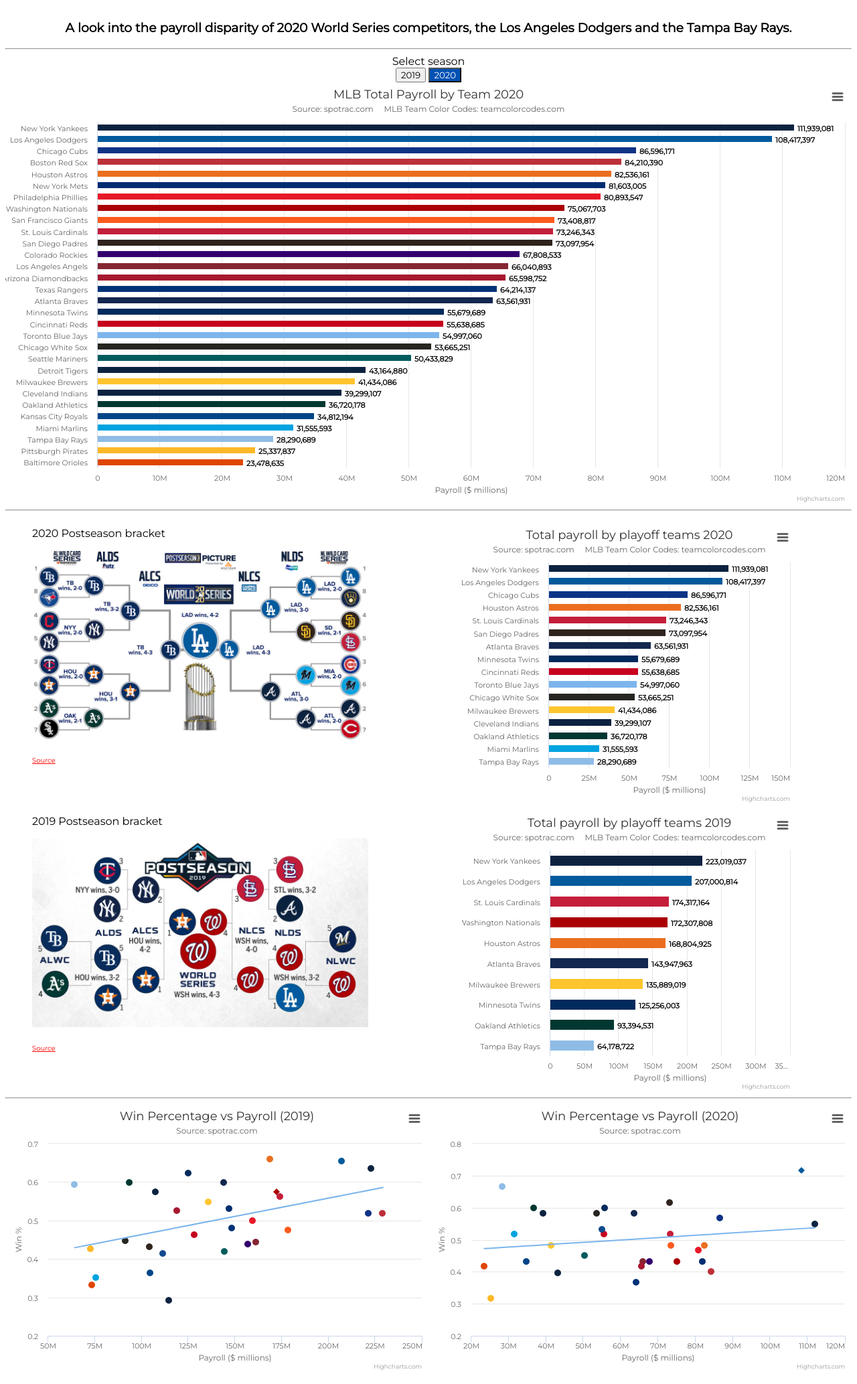
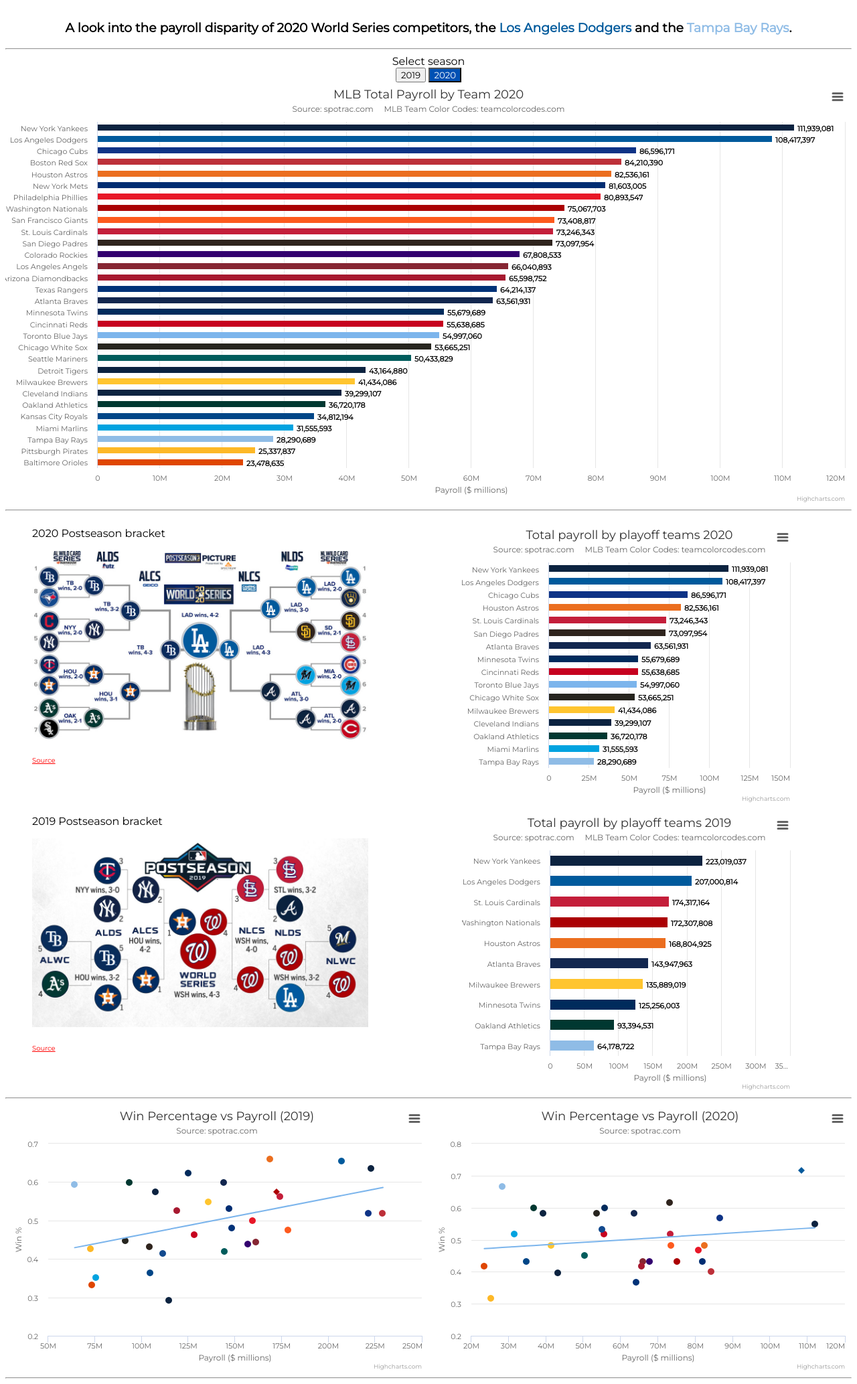
Before and after one commit to a1limon/FinalProject106, a plain HTML site: page index.html in a window 1280 px wide. Shown: the part 98-2165 px from the top of the page at 67% size. Drawn offline with nearby package versions, Linux system fonts and the light colour scheme.

Commit message:
added new flex container and span in h3

```diff
--- a/index.html
+++ b/index.html
@@ -17,7 +17,7 @@
 
 <body>
   <h1>Money doesn't buy championships... or does it?</h1>
-	<h3>A look into the payroll disparity of 2020 World Series competitors, the Los Angeles Dodgers and the Tampa Bay Rays.</h3>
+	<h3>A look into the payroll disparity of 2020 World Series competitors, the <span style="color:#005A9C" >Los Angeles Dodgers</span> and the <span style="color:#8FBCE6">Tampa Bay Rays</span>.</h3>
 	<!-- <h3>A battle not just between coasts, but between payrolls.</h3> -->
 
 	<hr/>
@@ -35,6 +35,7 @@
 	</div>
 
 		<div id="barChart"></div>
+
 	</section>
 
 	<hr/>
@@ -66,10 +67,12 @@
 	<div id="scatter2"></div>
 </div>
 
-<!-- flex container win % vs payroll 2020 -->
-<!-- <div class = "flex-container5">
-	<div id="scatter2"></div>
-</div> -->
+<hr>
+
+<!-- flex container win % by season, and payroll by season -->
+<div class = "flex-container5">
+	<div id="line1"></div>
+</div>
 
 
 <script src="projectHC.js"></script>
```
